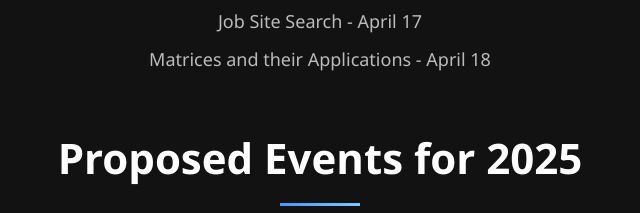
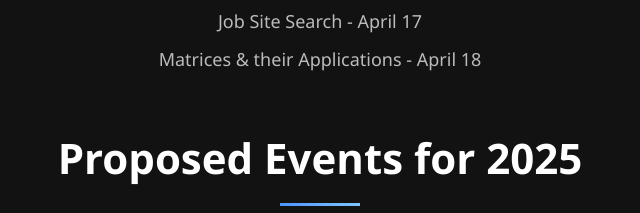
Before and after one commit to bennyp85/ddsc-official, a plain HTML site: page events.html in a window 1280 px wide. Shown: the part 1175-1388 px from the top of the page, 320-960 px from the left. Drawn offline with Linux system fonts and the light colour scheme.

Commit message:
typo fix

```diff
--- a/events.html
+++ b/events.html
@@ -49,7 +49,7 @@
                     <li>Craft Your Cover Letter - April 10</li>
                     <li>Statistics for Data Science - April 11</li>
                     <li>Job Site Search - April 17</li>
-                    <li>Matrices and their Applications - April 18</li>
+                    <li>Matrices & their Applications - April 18</li>
                 </ul>
             </div>
             <h1>Proposed Events for 2025</h1>
```
